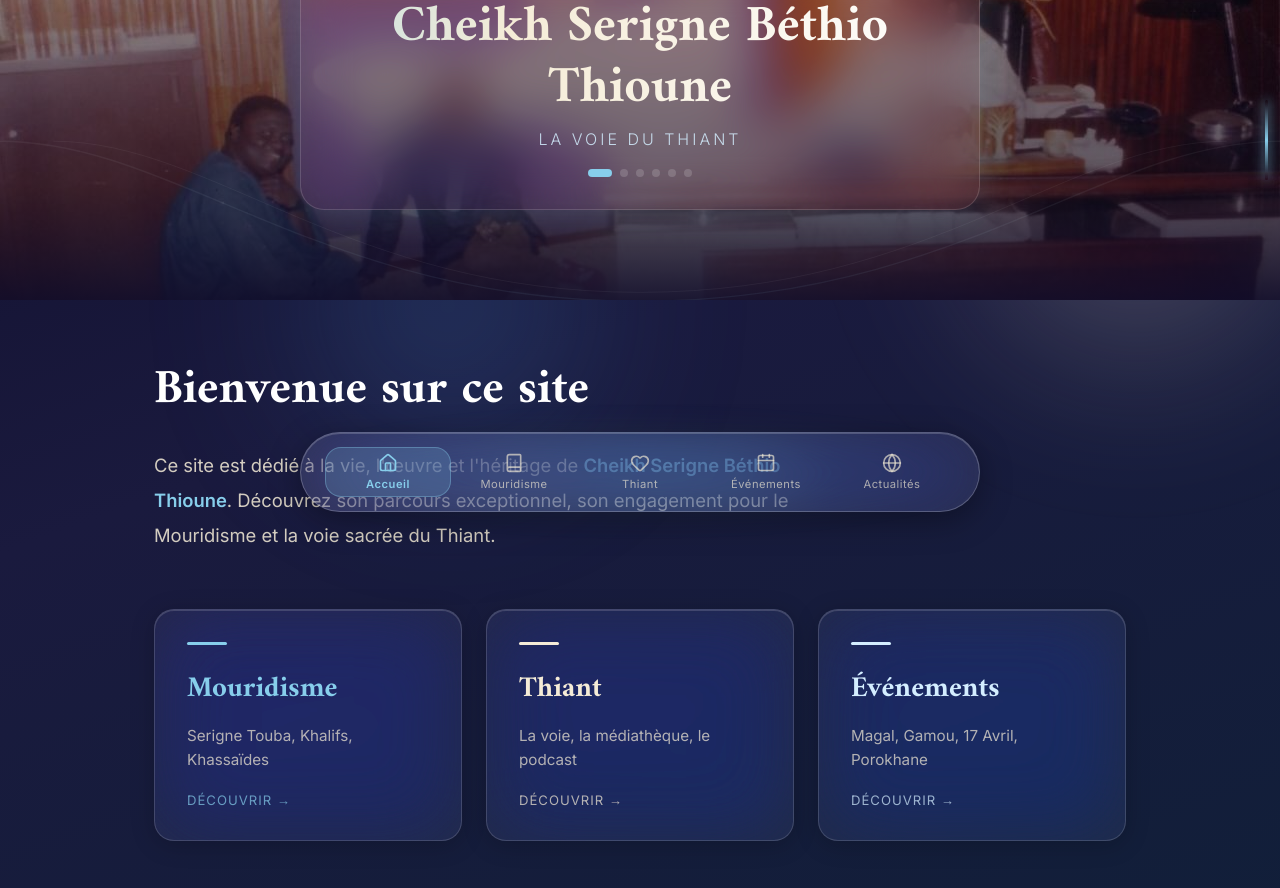
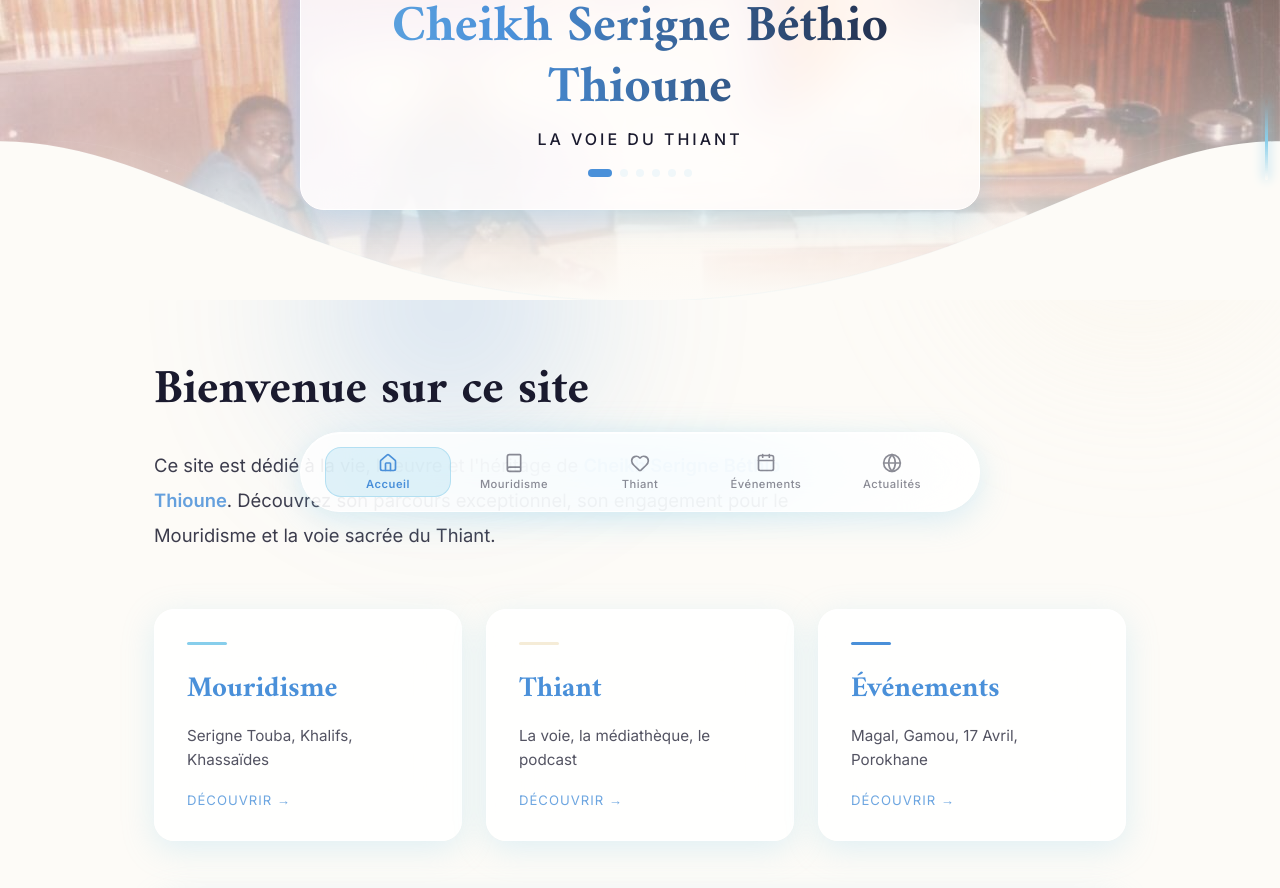
Before and after one commit to Ikfini-101/app-serigne-bethio, a React (Vite) app: page / in a window 1280 px wide. Shown: the part 260-1148 px from the top of the page. Built offline with nearby package versions, Linux system fonts and the light colour scheme.

Commit message:
feat: passage au theme clair (fond lait, blocs blancs, aura bleu eau)

```diff
--- a/src/components/layout/ArchHeader.tsx
+++ b/src/components/layout/ArchHeader.tsx
@@ -31,7 +31,7 @@ const DomeMask: React.FC = () => (
     {/* Remplissage de fond page en-dessous de l'arche */}
     <path
       d="M0,340 C200,340 360,520 720,520 C1080,520 1240,340 1440,340 L1440,520 L0,520 Z"
-      fill="rgba(15,12,41,0.0)"
+      fill="rgba(253,251,247,1)"
     />
 
     {/* Bordure lumineuse de la coupole — effet liquid/glow */}
@@ -87,10 +87,10 @@ const ArchHeader: React.FC = () => {
         />
       </AnimatePresence>
 
-      {/* ── Overlay dégradé WCAG AAA ── */}
+      {/* ── Overlay dégradé ── */}
       <div style={{
         position: 'absolute', inset: 0, zIndex: 2,
-        background: 'linear-gradient(to bottom, rgba(10,8,30,0.25) 0%, rgba(10,8,30,0.65) 80%, rgba(15,12,41,0.95) 100%)',
+        background: 'linear-gradient(to bottom, rgba(253,251,247,0.1) 0%, rgba(253,251,247,0.6) 70%, rgba(253,251,247,1) 100%)',
       }} />
 
       {/* ── Titre — liquid morphism ── */}
@@ -110,20 +110,20 @@ const ArchHeader: React.FC = () => {
           maxWidth: '680px',
         }}
       >
-        {/* Panneau liquid morphism */}
+        {/* Panneau liquid morphism (Light) */}
         <div style={{
-          background: 'rgba(255,255,255,0.06)',
+          background: 'rgba(255,255,255,0.85)',
           backdropFilter: 'blur(24px) saturate(180%)',
           WebkitBackdropFilter: 'blur(24px) saturate(180%)',
-          border: '1px solid rgba(255,255,255,0.15)',
+          border: '1px solid rgba(255,255,255,1)',
           borderRadius: '24px',
           padding: '2rem 3rem',
-          boxShadow: '0 8px 32px rgba(135,206,235,0.15), inset 0 1px 0 rgba(255,255,255,0.2)',
+          boxShadow: '0 8px 32px rgba(135,206,235,0.4), inset 0 1px 0 rgba(255,255,255,0.8)',
         }}>
           <h1 className="shimmer-text serif" style={{ fontSize: 'clamp(1.8rem, 4vw, 3.2rem)', lineHeight: 1.2, marginBottom: '0.6rem' }}>
             Cheikh Serigne Béthio Thioune
           </h1>
-          <p style={{ color: 'rgba(212, 238, 255, 0.85)', fontSize: '1rem', letterSpacing: '3px', textTransform: 'uppercase', fontWeight: 300 }}>
+          <p style={{ color: 'var(--charcoal)', fontSize: '1rem', letterSpacing: '3px', textTransform: 'uppercase', fontWeight: 500 }}>
             La Voie du Thiant
           </p>
 
@@ -137,7 +137,7 @@ const ArchHeader: React.FC = () => {
                 transition={{ type: 'spring', stiffness: 300, damping: 25 }}
                 style={{
                   height: '8px', borderRadius: '4px',
-                  background: i === idx ? 'var(--sky)' : 'rgba(255,255,255,0.4)',
+                  background: i === idx ? 'var(--sky-deep)' : 'rgba(135,206,235,0.3)',
                   border: 'none', cursor: 'pointer', padding: 0,
                 }}
               />
--- a/src/components/layout/BottomMenu.tsx
+++ b/src/components/layout/BottomMenu.tsx
@@ -45,7 +45,7 @@ const BottomMenu: React.FC = () => {
           <div style={{
             position: 'absolute', inset: '-10px',
             borderRadius: '60px',
-            background: 'radial-gradient(ellipse, rgba(135,206,235,0.18) 0%, transparent 70%)',
+            background: 'radial-gradient(ellipse, rgba(135,206,235,0.4) 0%, transparent 70%)',
             filter: 'blur(14px)',
             pointerEvents: 'none',
           }} />
@@ -56,11 +56,11 @@ const BottomMenu: React.FC = () => {
             alignItems: 'center',
             padding: '14px 24px',
             borderRadius: '50px',
-            background: 'rgba(255,255,255,0.09)',
+            background: 'rgba(255,255,255,0.85)',
             backdropFilter: 'blur(40px) saturate(200%)',
             WebkitBackdropFilter: 'blur(40px) saturate(200%)',
-            border: '1px solid rgba(255,255,255,0.22)',
-            boxShadow: '0 8px 32px rgba(0,0,0,0.35), inset 0 1px 0 rgba(255,255,255,0.18)',
+            border: '1px solid rgba(255,255,255,1)',
+            boxShadow: '0 8px 32px rgba(135,206,235,0.3), inset 0 1px 0 rgba(255,255,255,0.8)',
             position: 'relative',
             width: '100%',
           }}>
@@ -83,20 +83,21 @@ const BottomMenu: React.FC = () => {
                         style={{
                           position: 'absolute', inset: 0,
                           borderRadius: '16px',
-                          background: 'rgba(135,206,235,0.18)',
-                          border: '1px solid rgba(135,206,235,0.35)',
+                          background: 'rgba(135,206,235,0.25)',
+                          border: '1px solid rgba(135,206,235,0.5)',
                         }}
                         transition={{ type: 'spring' as const, stiffness: 350, damping: 30 }}
                       />
                     )}
                     <Icon
                       size={20}
-                      color={active ? 'var(--sky)' : 'rgba(245,236,215,0.65)'}
-                      style={{ position: 'relative', zIndex: 1 }}
+                      color={active ? 'var(--sky-deep)' : 'var(--charcoal)'}
+                      style={{ position: 'relative', zIndex: 1, opacity: active ? 1 : 0.5 }}
                     />
                     <span style={{
-                      fontSize: '0.70rem', fontWeight: active ? 600 : 400,
-                      color: active ? 'var(--sky)' : 'rgba(245,236,215,0.65)',
+                      fontSize: '0.70rem', fontWeight: active ? 700 : 500,
+                      color: active ? 'var(--sky-deep)' : 'var(--charcoal)',
+                      opacity: active ? 1 : 0.5,
                       letterSpacing: '0.5px', position: 'relative', zIndex: 1,
                       whiteSpace: 'nowrap',
                     }}>
--- a/src/index.css
+++ b/src/index.css
@@ -18,13 +18,13 @@
   --sky-pale:     #D4EEFF;
   --charcoal:     #1a1a2e;
 
-  /* Liquid morphism tokens */
-  --glass-white:  rgba(255, 255, 255, 0.10);
-  --glass-beige:  rgba(245, 236, 215, 0.12);
-  --glass-sky:    rgba(135, 206, 235, 0.12);
-  --glass-border: rgba(255, 255, 255, 0.25);
-  --glass-glow:   rgba(135, 206, 235, 0.20);
-  --blur:         blur(40px) saturate(200%);
+  /* Liquid morphism tokens (Light Mode) */
+  --glass-white:  rgba(255, 255, 255, 0.85);
+  --glass-beige:  rgba(251, 247, 240, 0.85);
+  --glass-sky:    rgba(240, 248, 255, 0.85);
+  --glass-border: rgba(255, 255, 255, 1);
+  --glass-glow:   rgba(135, 206, 235, 0.40);
+  --blur:         blur(20px) saturate(150%);
 }
 
 /* ── Reset ── */
@@ -33,8 +33,8 @@ html { scroll-behavior: smooth; }
 
 body {
   font-family: 'Inter', sans-serif;
-  background: linear-gradient(160deg, #0f0c29 0%, #1a1a3e 40%, #0d2137 100%);
-  color: var(--beige);
+  background: #FDFBF7; /* Couleur lait */
+  color: var(--charcoal);
   overflow-x: hidden;
   min-height: 100vh;
 }
@@ -53,29 +53,28 @@ button { font-family: 'Inter', sans-serif; }
   -webkit-backdrop-filter: var(--blur);
   border: 1px solid var(--glass-border);
   box-shadow:
-    0 8px 32px rgba(0, 0, 0, 0.25),
-    0 0 0 1px rgba(255,255,255,0.05) inset,
-    0 2px 0 rgba(255,255,255,0.15) inset;
+    0 8px 32px var(--glass-glow),
+    0 0 0 1px rgba(255,255,255,0.8) inset;
 }
 
 .liquid-sky {
   background: var(--glass-sky);
   backdrop-filter: var(--blur);
   -webkit-backdrop-filter: var(--blur);
-  border: 1px solid rgba(135, 206, 235, 0.30);
+  border: 1px solid rgba(135, 206, 235, 0.50);
   box-shadow:
-    0 8px 32px rgba(74, 144, 217, 0.20),
-    inset 0 1px 0 rgba(255,255,255,0.30);
+    0 8px 32px var(--glass-glow),
+    inset 0 1px 0 rgba(255,255,255,0.9);
 }
 
 .liquid-beige {
   background: var(--glass-beige);
   backdrop-filter: var(--blur);
   -webkit-backdrop-filter: var(--blur);
-  border: 1px solid rgba(245, 236, 215, 0.30);
+  border: 1px solid rgba(245, 236, 215, 0.80);
   box-shadow:
-    0 8px 32px rgba(245, 236, 215, 0.10),
-    inset 0 1px 0 rgba(255,255,255,0.25);
+    0 8px 32px var(--glass-glow),
+    inset 0 1px 0 rgba(255,255,255,0.9);
 }
 
 /* ── BLOBS ANIMÉS ── */
@@ -129,7 +128,7 @@ button { font-family: 'Inter', sans-serif; }
   border-radius: 50px;
 }
 .animated-border-inner {
-  background: rgba(15, 12, 41, 0.95);
+  background: rgba(253, 251, 247, 0.95);
   backdrop-filter: var(--blur);
   border-radius: 48px;
   padding: 12px 28px;
@@ -146,7 +145,7 @@ button { font-family: 'Inter', sans-serif; }
 }
 
 .shimmer-text {
-  background: linear-gradient(90deg, var(--beige) 0%, var(--white) 40%, var(--sky) 60%, var(--beige) 100%);
+  background: linear-gradient(90deg, var(--sky-deep) 0%, var(--charcoal) 40%, var(--sky) 60%, var(--sky-deep) 100%);
   background-size: 200% auto;
   -webkit-background-clip: text;
   -webkit-text-fill-color: transparent;
--- a/src/pages/Home.tsx
+++ b/src/pages/Home.tsx
@@ -27,12 +27,12 @@ const Home: React.FC = () => (
       transition={{ duration: 0.8 }}
       style={{ marginBottom: '3.5rem' }}
     >
-      <h2 className="serif" style={{ fontSize: 'clamp(2rem, 4vw, 3rem)', color: 'var(--white)', marginBottom: '1rem' }}>
+      <h2 className="serif" style={{ fontSize: 'clamp(2rem, 4vw, 3rem)', color: 'var(--charcoal)', marginBottom: '1rem' }}>
         Bienvenue sur ce site
       </h2>
-      <p style={{ fontSize: '1.15rem', lineHeight: '1.9', color: 'rgba(245,236,215,0.85)', maxWidth: '680px' }}>
+      <p style={{ fontSize: '1.15rem', lineHeight: '1.9', color: 'var(--charcoal)', maxWidth: '680px', opacity: 0.85 }}>
         Ce site est dédié à la vie, l'œuvre et l'héritage de{' '}
-        <strong style={{ color: 'var(--sky)' }}>Cheikh Serigne Béthio Thioune</strong>.
+        <strong style={{ color: 'var(--sky-deep)' }}>Cheikh Serigne Béthio Thioune</strong>.
         Découvrez son parcours exceptionnel, son engagement pour le Mouridisme et la voie sacrée du Thiant.
       </p>
     </motion.div>
@@ -54,22 +54,22 @@ const Home: React.FC = () => (
               style={{
                 padding: '2rem',
                 borderRadius: '20px',
-                background: 'rgba(255,255,255,0.06)',
+                background: 'rgba(255,255,255,0.85)',
                 backdropFilter: 'blur(40px) saturate(200%)',
                 WebkitBackdropFilter: 'blur(40px) saturate(200%)',
-                border: `1px solid rgba(255,255,255,0.15)`,
-                boxShadow: `0 4px 24px rgba(0,0,0,0.2), inset 0 1px 0 rgba(255,255,255,0.15)`,
+                border: `1px solid rgba(255,255,255,1)`,
+                boxShadow: `0 8px 32px rgba(135,206,235,0.25), inset 0 1px 0 rgba(255,255,255,0.8)`,
                 cursor: 'pointer',
               }}
             >
-              <div style={{ width: '40px', height: '3px', borderRadius: '2px', background: c.color, marginBottom: '1.2rem' }} />
-              <h3 className="serif" style={{ color: c.color, fontSize: '1.8rem', marginBottom: '0.6rem' }}>
+              <div style={{ width: '40px', height: '3px', borderRadius: '2px', background: c.color === 'var(--sky-pale)' ? 'var(--sky-deep)' : c.color, marginBottom: '1.2rem' }} />
+              <h3 className="serif" style={{ color: c.color === 'var(--beige)' ? 'var(--sky-deep)' : 'var(--sky-deep)', fontSize: '1.8rem', marginBottom: '0.6rem' }}>
                 {c.label}
               </h3>
-              <p style={{ color: 'rgba(245,236,215,0.70)', lineHeight: '1.6', fontSize: '0.95rem' }}>
+              <p style={{ color: 'var(--charcoal)', opacity: 0.75, lineHeight: '1.6', fontSize: '0.95rem' }}>
                 {c.desc}
               </p>
-              <div style={{ marginTop: '1.2rem', fontSize: '0.82rem', color: c.color, opacity: 0.7, letterSpacing: '1px' }}>
+              <div style={{ marginTop: '1.2rem', fontSize: '0.82rem', color: 'var(--sky-deep)', opacity: 0.8, letterSpacing: '1px' }}>
                 DÉCOUVRIR →
               </div>
             </motion.div>
@@ -86,18 +86,18 @@ const Home: React.FC = () => (
       style={{
         padding: '2.5rem',
         borderRadius: '24px',
-        background: 'rgba(135,206,235,0.07)',
+        background: 'rgba(255,255,255,0.85)',
         backdropFilter: 'blur(40px) saturate(180%)',
         WebkitBackdropFilter: 'blur(40px) saturate(180%)',
-        border: '1px solid rgba(135,206,235,0.20)',
-        boxShadow: 'inset 0 1px 0 rgba(255,255,255,0.15)',
+        border: '1px solid rgba(135,206,235,0.50)',
+        boxShadow: '0 8px 32px rgba(135,206,235,0.2), inset 0 1px 0 rgba(255,255,255,1)',
         marginBottom: '6rem',
       }}
     >
-      <p style={{ fontFamily: 'Amiri, serif', fontSize: '1.6rem', color: 'var(--beige)', lineHeight: '1.7', fontStyle: 'italic' }}>
+      <p style={{ fontFamily: 'Amiri, serif', fontSize: '1.6rem', color: 'var(--charcoal)', lineHeight: '1.7', fontStyle: 'italic' }}>
         « Na nga xam tay ne, yoon wii di yoonou Murit, ku la si ëpp daraja amatu ci »
       </p>
-      <p style={{ marginTop: '1rem', fontSize: '0.9rem', color: 'rgba(212,238,255,0.6)' }}>
+      <p style={{ marginTop: '1rem', fontSize: '0.9rem', color: 'var(--sky-deep)' }}>
         Serigne Saliou Mbacké à Cheikh Serigne Béthio — 3 Novembre 2003
       </p>
     </motion.div>
```
Also changed, not shown: src/components/layout/RightMenu.tsx (+11 -11 lines).
